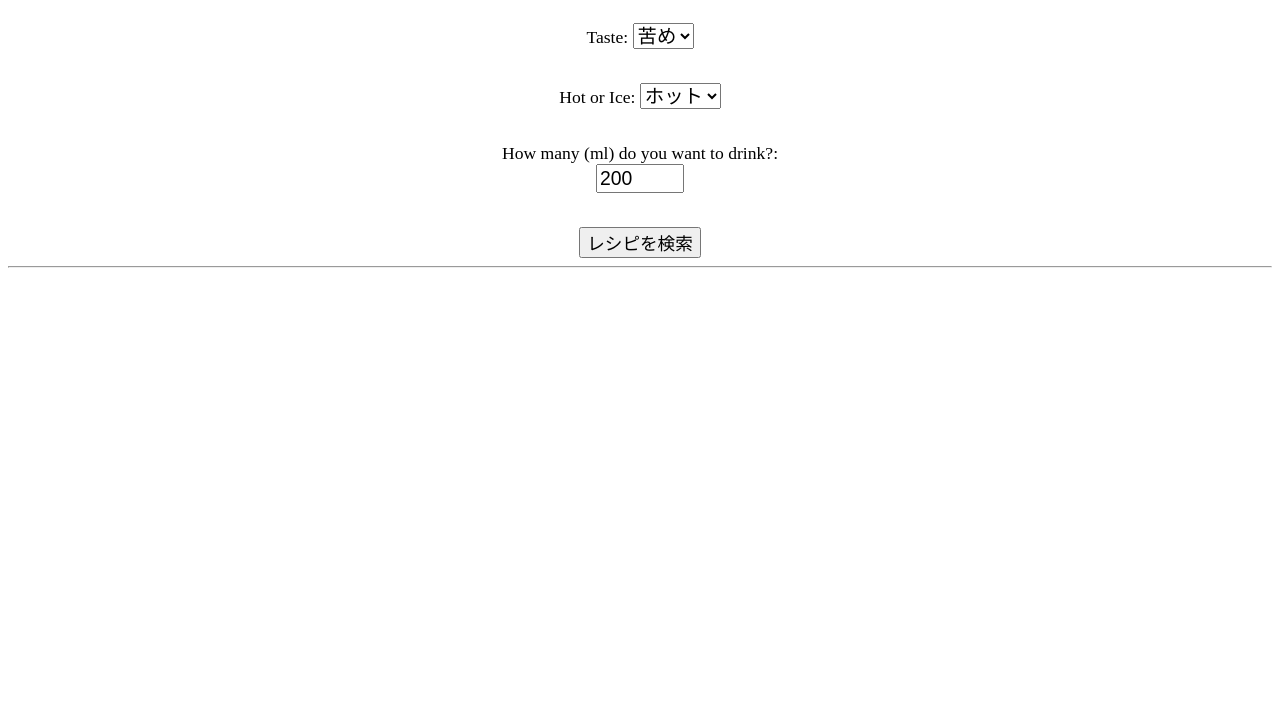
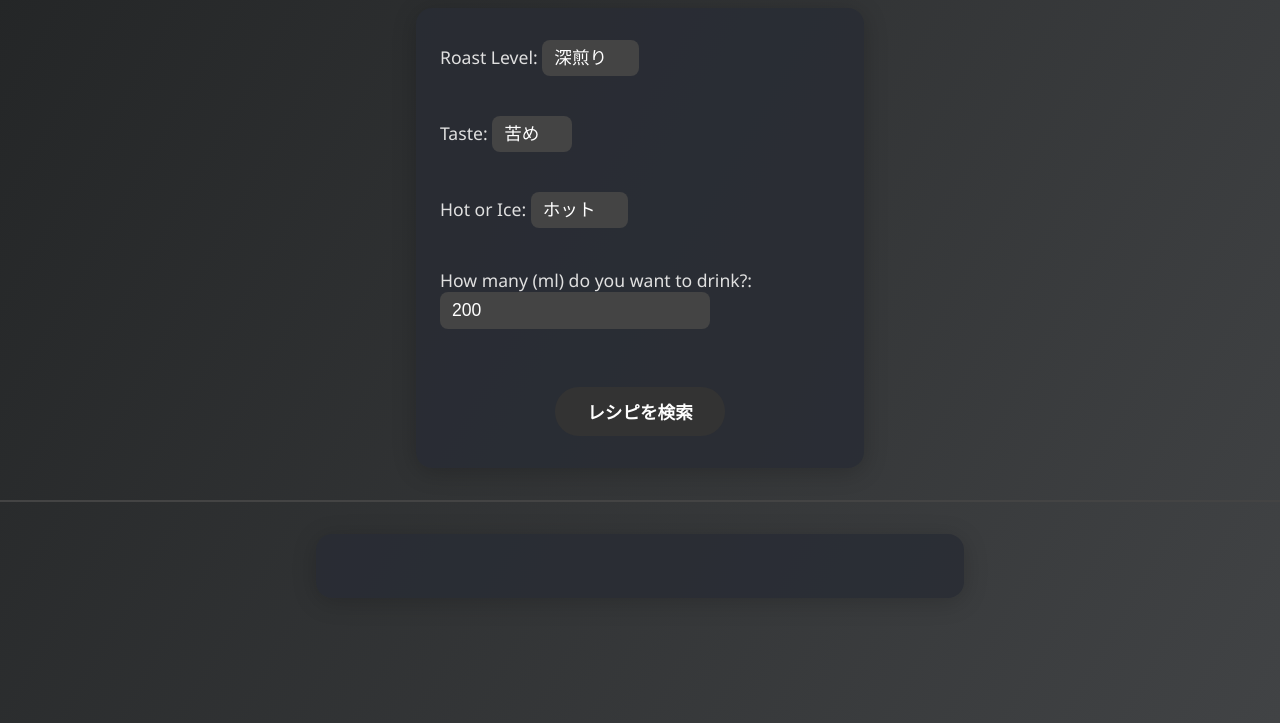
Before and after one commit to tact5493/drip-coffee-recipe-app, a website: page frontend/index.html in a window 1280 px wide. Shown: the part 117-840 px from the top of the page. Before the commit the page ends 800 px from the top, so only its background shows below. Drawn offline with Linux system fonts and the light colour scheme.

Commit message:
[UPDATE] frontend/...

```diff
--- a/frontend/app.js
+++ b/frontend/app.js
@@ -46,33 +46,33 @@ document.getElementById("recipe-form").addEventListener("submit", async (e) => {
         totalTime += Number(step.duration_sec);
         totalTimeMin = Math.floor(totalTime / 60);
         totalTimeSec = totalTime % 60;
-        li.innerHTML = `<span class="step-label">Step${step.step}:</span><br />Water input-${step.water}ml, total-${totalAmount}ml<br />Time ${totalTimeMin}m ${totalTimeSec}s`;
+        li.innerHTML = `<span class="step-label">Step${step.step}:</span><br />Water input-${step.water}ml (total-${totalAmount}ml)<br />Time ${totalTimeMin}m ${totalTimeSec}s`;
         ul.appendChild(li);
     });
     resultDiv.appendChild(ul);
 
-    async function showSteps(steps) {
-      for (let i = 0; i < steps.length; i++) {
-        const step = steps[i];
-        totalAmount += Number(step.water);
-        totalTime += Number(step.duration_sec);
-        const totalTimeMin = Math.floor(totalTime / 60);
-        const totalTimeSec = totalTime % 60;
+    // async function showSteps(steps) {
+    //   for (let i = 0; i < steps.length; i++) {
+    //     const step = steps[i];
+    //     totalAmount += Number(step.water);
+    //     totalTime += Number(step.duration_sec);
+    //     const totalTimeMin = Math.floor(totalTime / 60);
+    //     const totalTimeSec = totalTime % 60;
 
-        // liタグ生成
-        const li = document.createElement("li");
-        li.innerHTML = `<span class="step-label">Step${step.step}:</span><br />Water input-${step.water}ml, total-${totalAmount}ml<br />Time ${totalTimeMin}m ${totalTimeSec}s`;
-        ul.appendChild(li);
+    //     // liタグ生成
+    //     const li = document.createElement("li");
+    //     li.innerHTML = `<span class="step-label">Step${step.step}:</span><br />Water input-${step.water}ml, total-${totalAmount}ml<br />Time ${totalTimeMin}m ${totalTimeSec}s`;
+    //     ul.appendChild(li);
 
-        // Step1は即時表示、2ステップ目以降は前ステップのduration_sec秒待機
-        if (i < steps.length - 1) {
-          await new Promise(resolve => setTimeout(resolve, step.duration_sec * 1000));
-        }
-      }
-    }
+    //     // Step1は即時表示、2ステップ目以降は前ステップのduration_sec秒待機
+    //     if (i < steps.length - 1) {
+    //       await new Promise(resolve => setTimeout(resolve, step.duration_sec * 1000));
+    //     }
+    //   }
+    // }
 
-    // ステップ表示開始
-    await showSteps(recipe.steps);
+    // // ステップ表示開始
+    // await showSteps(recipe.steps);
 
 
   } catch (error) {
--- a/frontend/index.html
+++ b/frontend/index.html
@@ -12,7 +12,7 @@
   <!-- 入力フォーム -->
   <form id="recipe-form">
     <label>
-      Kind of beans:
+      Roast Level:
       <select id="beans">
         <option value="dark">深煎り</option>
         <option value="light">浅煎り</option>
--- a/frontend/styles.css
+++ b/frontend/styles.css
@@ -1,47 +1,152 @@
+/* 画面全体の背景とフォントをスタイリッシュに */
+body {
+  background: linear-gradient(120deg, #232526 0%, #414345 100%);
+  color: #f5f5f5;
+  font-family: 'Segoe UI', 'Roboto', 'Helvetica Neue', Arial, sans-serif;
+  margin: 0;
+  min-height: 100vh;
+}
+
+/* タイトルを大きく、影をつけて目立たせる */
+h1 {
+  text-align: center;
+  font-size: 2.8em;
+  font-weight: bold;
+  margin-top: 40px;
+  margin-bottom: 24px;
+  text-shadow: 2px 2px 8px #222;
+  letter-spacing: 2px;
+}
+
+/* フォームを中央に配置し、カード風に */
+form {
+  background: rgba(40, 44, 52, 0.85);
+  border-radius: 16px;
+  box-shadow: 0 4px 24px rgba(0,0,0,0.2);
+  padding: 32px 24px;
+  max-width: 400px;
+  margin: 0 auto 32px auto;
+  display: flex;
+  flex-direction: column;
+  align-items: center;
+}
+
+/* ラベルとセレクト・入力欄の余白と文字色 */
 form label {
   display: block;
-  margin-bottom: 16px;
+  margin-bottom: 18px;
+  color: #e0e0e0;
+  font-size: 1.1em;
+  text-align: left;
+  width: 100%;
 }
 
-/* フォーム内のボタンを中央に配置します */
-form {
-  display: flex;
-  flex-direction: column;
-  align-items: center; /* 子要素（ボタンなど）を中央に寄せます */
+/* プルダウンと数値入力欄を同じマットな質感・色に */
+form select,
+form input[type="number"] {
+  background: #444;
+  color: #fff;
+  border: none;
+  border-radius: 8px;
+  box-shadow: none;
+  appearance: none;
+  padding: 8px 32px 8px 12px;
+  font-size: 1em;
+  cursor: pointer;
+  transition: background 0.2s;
+  outline: none;
 }
 
-form label {
-  display: block;
-  margin-bottom: 16px;
-  text-align: center; /* テキストを中央揃えにします */
+form select:focus,
+form input[type="number"]:focus {
+  background: #222;
 }
 
-/* 全体の文字サイズを大きくします */
-body {
-  font-size: 1.0em; /* 基本の文字サイズを大きくします */
+/* プルダウン（select）をマットな質感に */
+form select {
+  background: #444; /* 落ち着いたグレーの単色 */
+  color: #fff;
+  border: none;
+  border-radius: 8px;
+  box-shadow: none; /* 影をなくす */
+  appearance: none; /* ブラウザ標準の装飾を消す */
+  padding: 8px 32px 8px 12px; /* 右側に余白を多めに */
+  font-size: 1em;
+  cursor: pointer;
+  transition: background 0.2s;
+  outline: none;
+  position: relative;
 }
 
-h1 {
-  font-size: 2em; /* タイトルをさらに大きくします */
+/* プルダウンの矢印をカスタム（疑似要素） */
+form select:after {
+  content: '';
+  position: absolute;
+  right: 16px;
+  top: 50%;
+  width: 0;
+  height: 0;
+  pointer-events: none;
+  border-left: 6px solid transparent;
+  border-right: 6px solid transparent;
+  border-top: 6px solid #fff;
+  transform: translateY(-50%);
 }
 
-form label,
-form select,
-form input,
-form button {
-  font-size: 1.1em; /* フォームの各要素も大きくします */
+/* フォーカス時の背景色変化 */
+form select:focus {
+  background: #222;
 }
 
-#amount {
-  width: 80px; /* 入力欄の横幅を80ピクセルに設定します */
+/* ボタンをかっこよく */
+form button {
+  margin-top: 18px;
+  padding: 12px 32px;
+  background: #333;         /* 濃いグレーの単色 */
+  color: #fff;              /* 白文字でコントラストを強調 */
+  font-size: 1.1em;
+  font-weight: bold;
+  border: none;
+  border-radius: 24px;
+  box-shadow: none;         /* 影を消してマットな質感に */
+  cursor: pointer;
+  transition: background 0.2s, transform 0.2s;
+}
+form button:hover {
+  background: #111;         /* ホバー時はさらに濃いグレー */
+  color: #fff;
+  transform: translateY(-2px) scale(1.04);
 }
 
+/* 結果表示エリアをカード風に */
+#recipe-result {
+  background: rgba(40, 44, 52, 0.85);
+  border-radius: 16px;
+  box-shadow: 0 4px 24px rgba(0,0,0,0.18);
+  max-width: 600px;
+  margin: 0 auto 32px auto;
+  padding: 32px 24px;
+  color: #fff;
+  font-size: 1.15em;
+}
+
+/* ステップのラベルを強調 */
+.step-label {
+  font-size: 1.3em;
+  font-weight: bold;
+  color: #ff512f;
+  letter-spacing: 1px;
+}
+
+/* ステップリストの間隔 */
 #recipe-result ul li {
-  font-size: 1.2em; /* お好みで1.2em～1.5emなど調整できます */
-  margin-bottom: 12px;
+  margin-bottom: 18px;
+  line-height: 1.6;
+}
 
+/* hrを細くスタイリッシュに */
+hr {
+  border: none;
+  border-top: 2px solid #444;
+  margin: 32px 0;
 }
-.step-label {
-  font-size: 1.5em;
-  font-weight: bold;
-}
```
